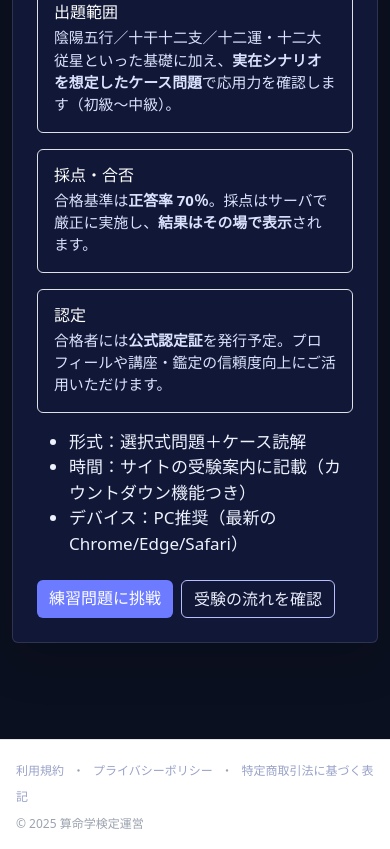
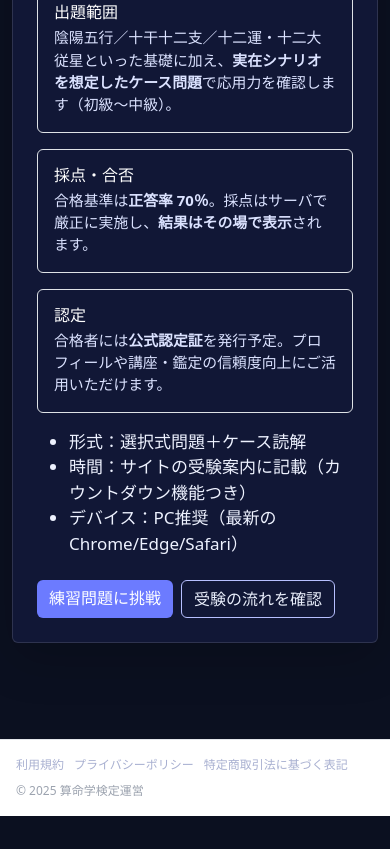
Before and after one commit to tosh2850/uranai-app, a website: page public/index.html in a window 390 px wide. Shown: the part 1758-2607 px from the top of the page. After the commit the page ends 2574 px from the top, so only its background shows below. Drawn offline with nearby package versions, Linux system fonts and the light colour scheme.

Commit message:
change css etc

```diff
--- a/public/style.css
+++ b/public/style.css
@@ -420,3 +420,45 @@ body.article-page .breadcrumb {
 
 /* バッジや数字も沈まないよう微調整 */
 .recommend .badge { background:#6c7bff !important; color:#ffffff !important; }
+
+/* ==== Footer: Compact & Low-ink ==== */
+.site-footer {
+  margin-top: 32px;                 /* 高さを控えめに */
+  padding: 8px 0;                   /* 16px → 8px */
+  background: transparent;          /* 白→透明（ページのダークと馴染ませる） */
+  border-top: 1px solid rgba(255,255,255,.06); /* 目立たない細い線 */
+}
+
+.site-footer__inner {
+  max-width: 880px;                 /* 幅も少しだけ狭く */
+  margin: 0 auto;
+  padding: 0 12px;                  /* 左右余白も軽く */
+  display: flex;
+  flex-wrap: wrap;
+  align-items: center;
+  gap: 6px 12px;                    /* 行間も控えめ */
+  justify-content: space-between;
+}
+
+/* リンクを淡く（ホバー時のみはっきり） */
+.site-footer__links a {
+  color: #9aa3c9 !important;        /* 淡い青グレー */
+  font-size: 11px;                  /* 12pxのままでもOK。さらに下げるなら 11px */
+  text-decoration: none;
+  opacity: .85;
+}
+.site-footer__links a:hover { color: #cbd3ff !important; opacity: 1; }
+
+/* セパレータも淡く小さく */
+.site-footer__links span { color: #7e86a8; font-size: 10px; margin: 0 3px; }
+
+/* コピーも控えめ */
+.site-footer__copy { color: #7e86a8; font-size: 10px; }
+
+/* モバイルはさらに圧縮 */
+@media (max-width: 576px) {
+  .site-footer { padding: 6px 0; }
+  .site-footer__links a { font-size: 11px; }
+  .site-footer__links { display: flex; flex-wrap: wrap; gap: 6px 10px; }
+  .site-footer__links span { display: none; } /* 点区切りを隠して省スペース */
+}
```
Also changed, not shown: public/quiz.html (+1 -2 lines).
